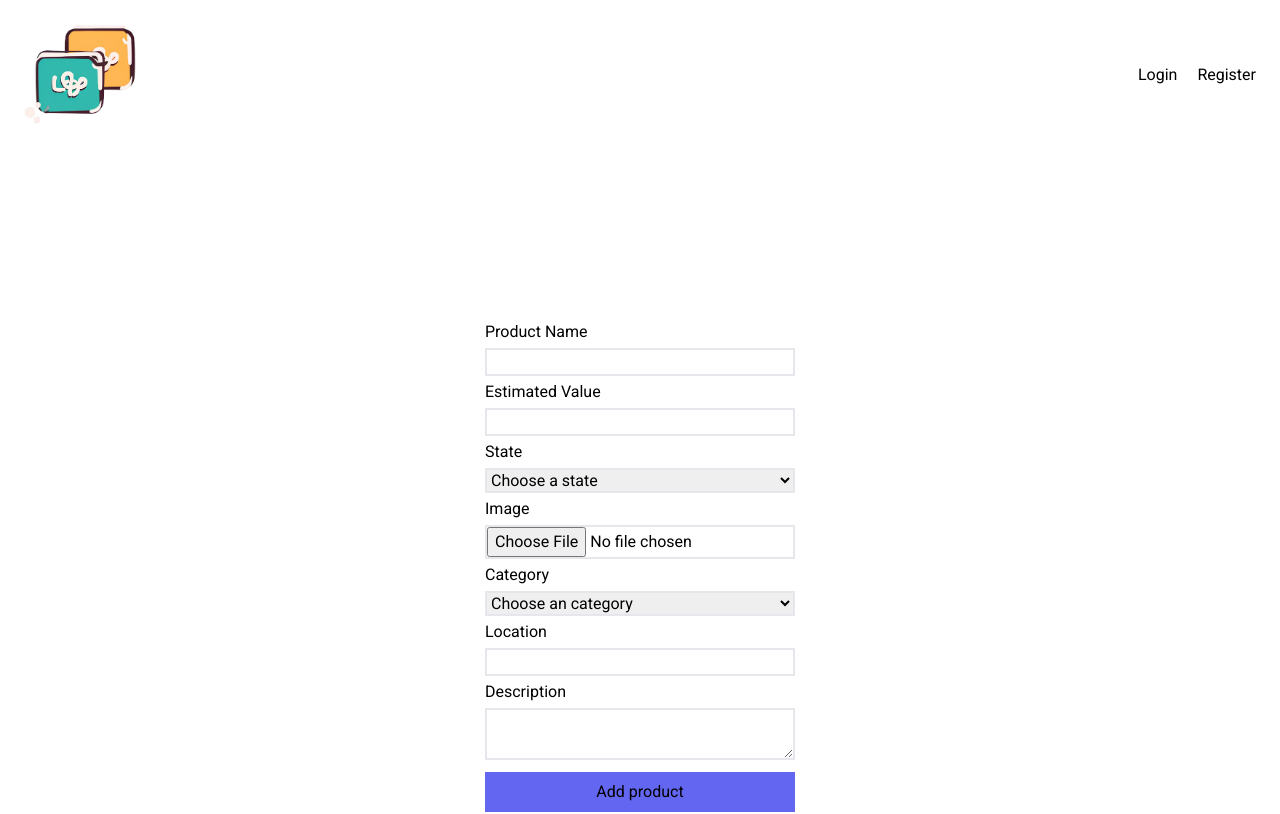
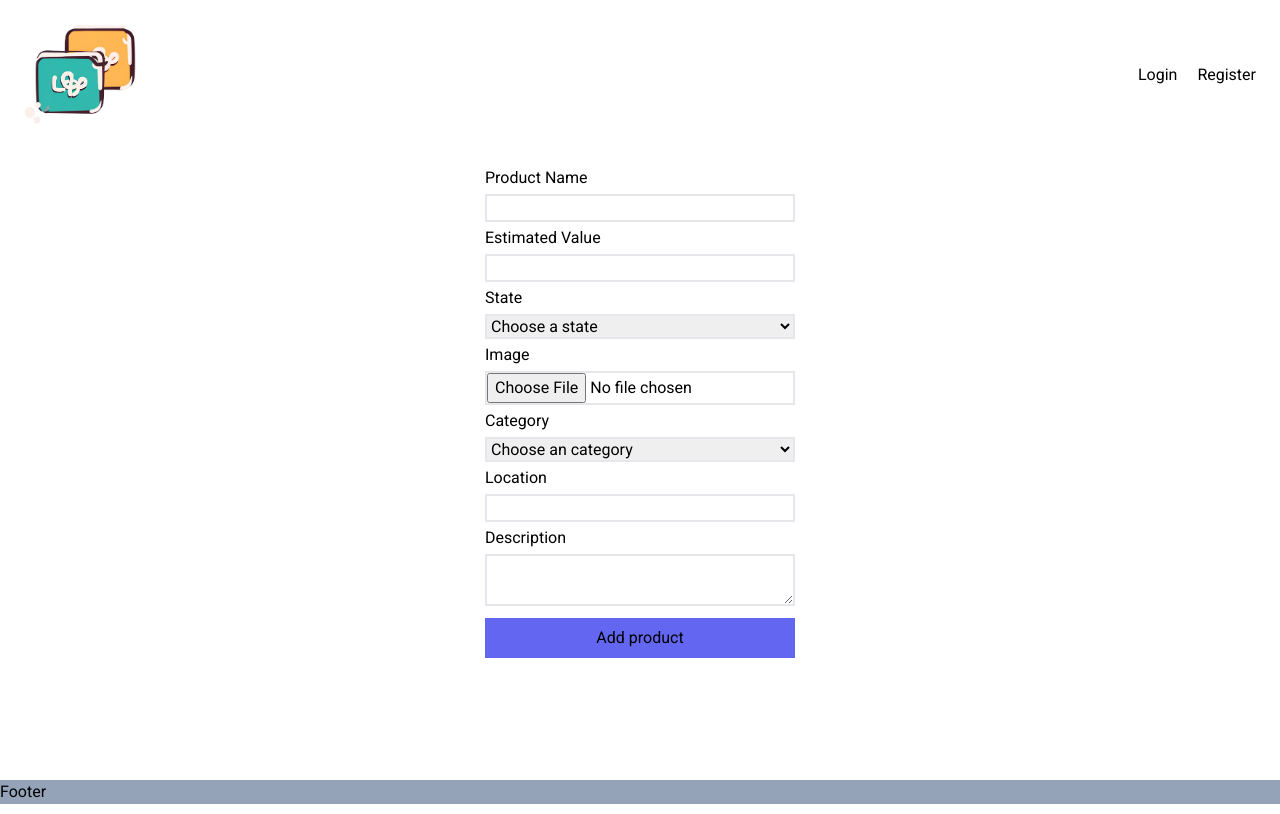
Before and after one commit to alejandrocoder22/barter-app, a React (Vite) app in the folder client/: page /product in a window 1280 px wide. Shown: the top 814 px of the page. Built offline with nearby package versions, Linux system fonts and the light colour scheme; no server answers.

Commit message:
Removed unnecesary min-height

```diff
--- a/client/src/pages/AddProduct.tsx
+++ b/client/src/pages/AddProduct.tsx
@@ -9,7 +9,7 @@
   const { handleForm, form } = useForm()
 
   return (
-    <div className='flex flex-col min-h-screen justify-center items-center item '>
+    <div className='flex flex-col  justify-center items-center item '>
       <form onSubmit={async (e) => await addProduct(e, form, file)} className='flex flex-col max-w-xs gap-1'>
         <label>Product Name</label>
         <input onChange={handleForm} className='border-2' type='text' name='productName' />
```
